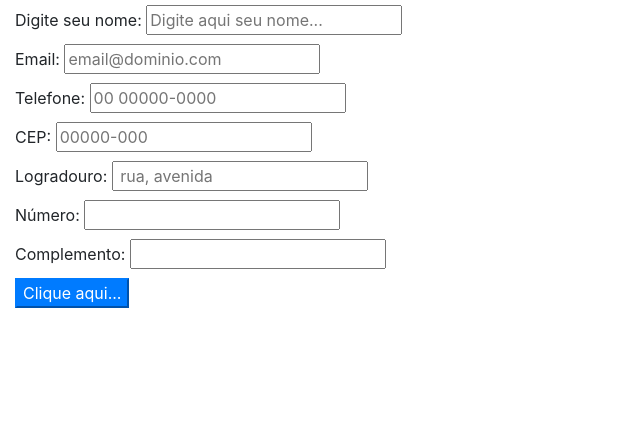
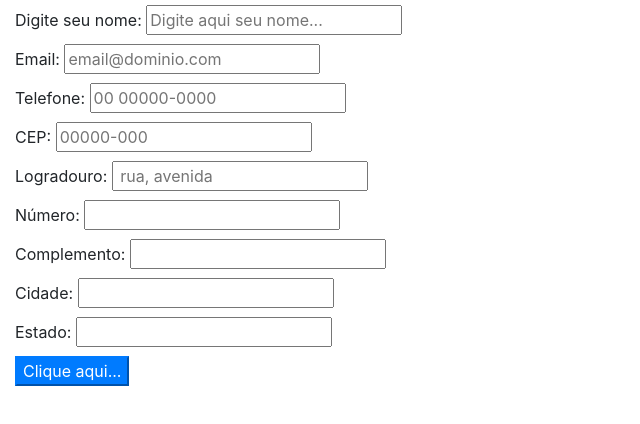
Before and after one commit to nicowyx/Projeto-Inicial, a plain HTML site: page Index.html in a window 1280 px wide. Shown: the part 88-512 px from the top of the page, without its empty margins (0-640 px from the left). Drawn offline with nearby package versions, Linux system fonts and the light colour scheme.

Commit message:
formulário

```diff
--- a/Index.html
+++ b/Index.html
@@ -46,6 +46,16 @@
                 <label for="complemento">Complemento:</label>
                 <input type="text" id="complemento">
             </div>
+            <div class="mb-1">
+                <label for="cidade">Cidade:</label>
+                <input type="text" id="cidade"
+                    placeholder=" ">
+            </div>
+            <div class="mb-1">
+                <label for="estado">Estado:</label>
+                <input type="text" id="estado"
+                    placeholder=" ">
+            </div>
             <input type="button" id="botao"
             class="btn-primary" value="Clique aqui...">
         </form>
```
